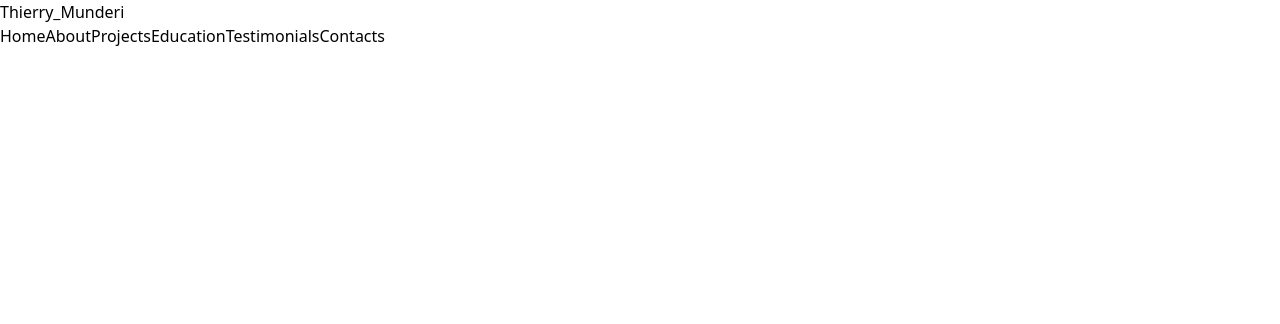
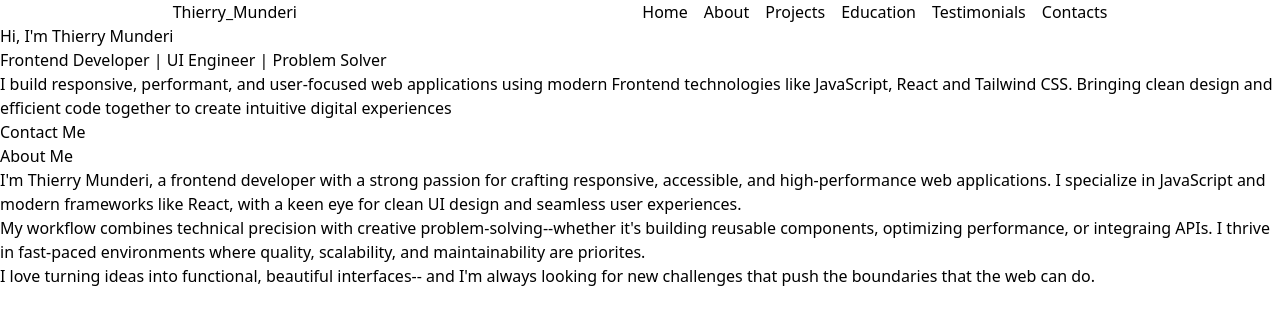
Before and after one commit to Thierry256-dev/Portfolio, a React (Vite) app: page / in a window 1280 px wide. Shown: the top 324 px of the page. Built offline with nearby package versions, Linux system fonts and the light colour scheme.

Commit message:
adding content to home and about

```diff
--- a/src/Componets/About.jsx
+++ b/src/Componets/About.jsx
@@ -1,3 +1,27 @@
 export default function About() {
-  return <></>;
+  return (
+    <>
+      <div>
+        <h1>About Me</h1>
+        <p>
+          I'm Thierry Munderi, a frontend developer with a strong passion for
+          crafting responsive, accessible, and high-performance web
+          applications. I specialize in JavaScript and modern frameworks like
+          React, with a keen eye for clean UI design and seamless user
+          experiences.
+        </p>
+        <p>
+          My workflow combines technical precision with creative
+          problem-solving--whether it's building reusable components, optimizing
+          performance, or integraing APIs. I thrive in fast-paced environments
+          where quality, scalability, and maintainability are priorites.
+        </p>
+        <p>
+          I love turning ideas into functional, beautiful interfaces-- and I'm
+          always looking for new challenges that push the boundaries that the
+          web can do.
+        </p>
+      </div>
+    </>
+  );
 }
--- a/src/Componets/Home.jsx
+++ b/src/Componets/Home.jsx
@@ -1,9 +1,9 @@
 export default function Home() {
   return (
     <>
-      <div>
+      <div className="flex justify-around items-center p-10px">
         <h1>Thierry_Munderi</h1>
-        <nav>
+        <nav className="flex gap-4">
           <a href="#home">Home</a>
           <a href="#about">About</a>
           <a href="#projects">Projects</a>
@@ -12,7 +12,19 @@ export default function Home() {
           <a href="#footer">Contacts</a>
         </nav>
       </div>
-      <div></div>
+      <div>
+        <div>
+          <h1>Hi, I'm Thierry Munderi</h1>
+          <h2>Frontend Developer | UI Engineer | Problem Solver</h2>
+          <p>
+            I build responsive, performant, and user-focused web applications
+            using modern Frontend technologies like JavaScript, React and
+            Tailwind CSS. Bringing clean design and efficient code together to
+            create intuitive digital experiences
+          </p>
+          <button>Contact Me</button>
+        </div>
+      </div>
     </>
   );
 }
```
